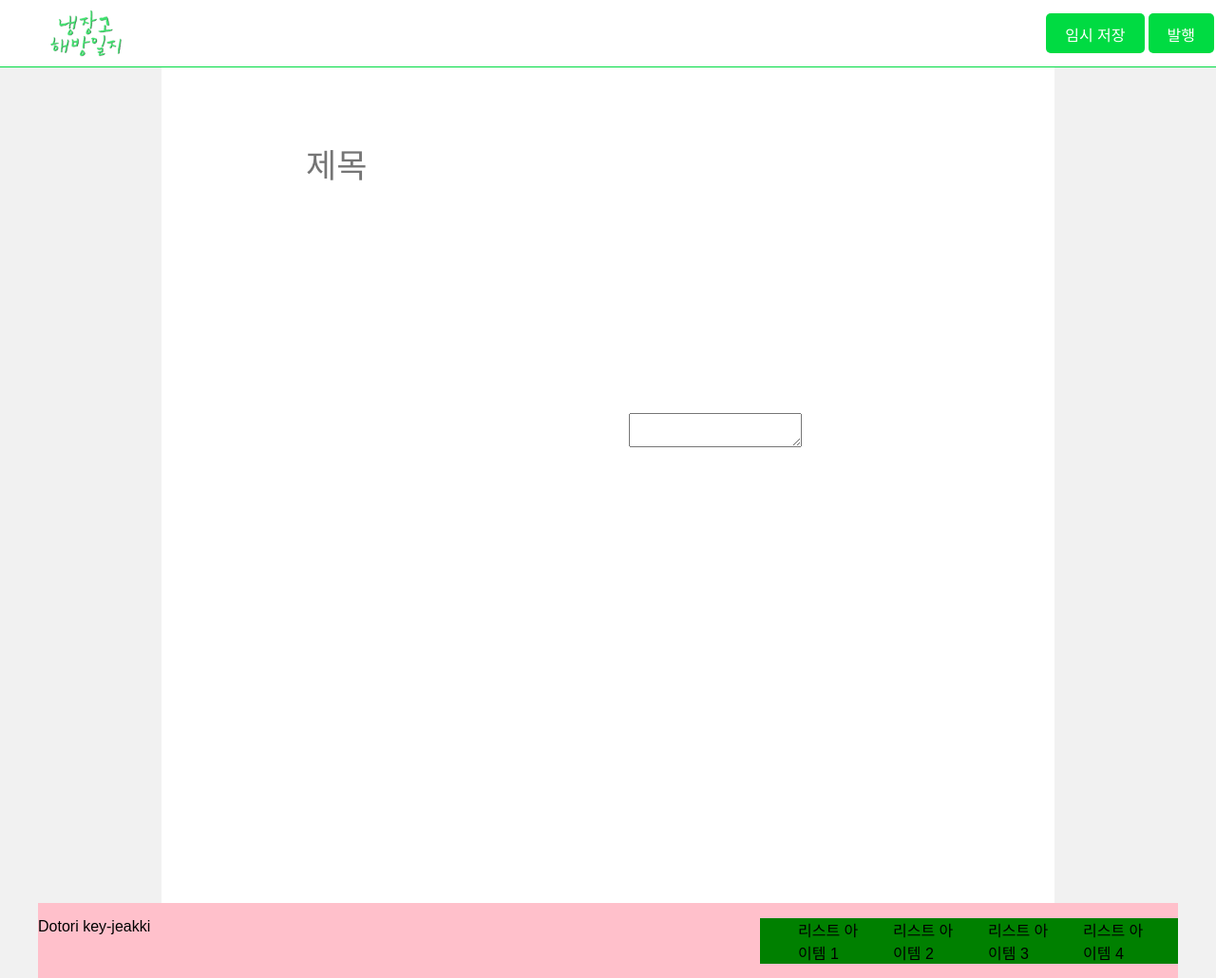
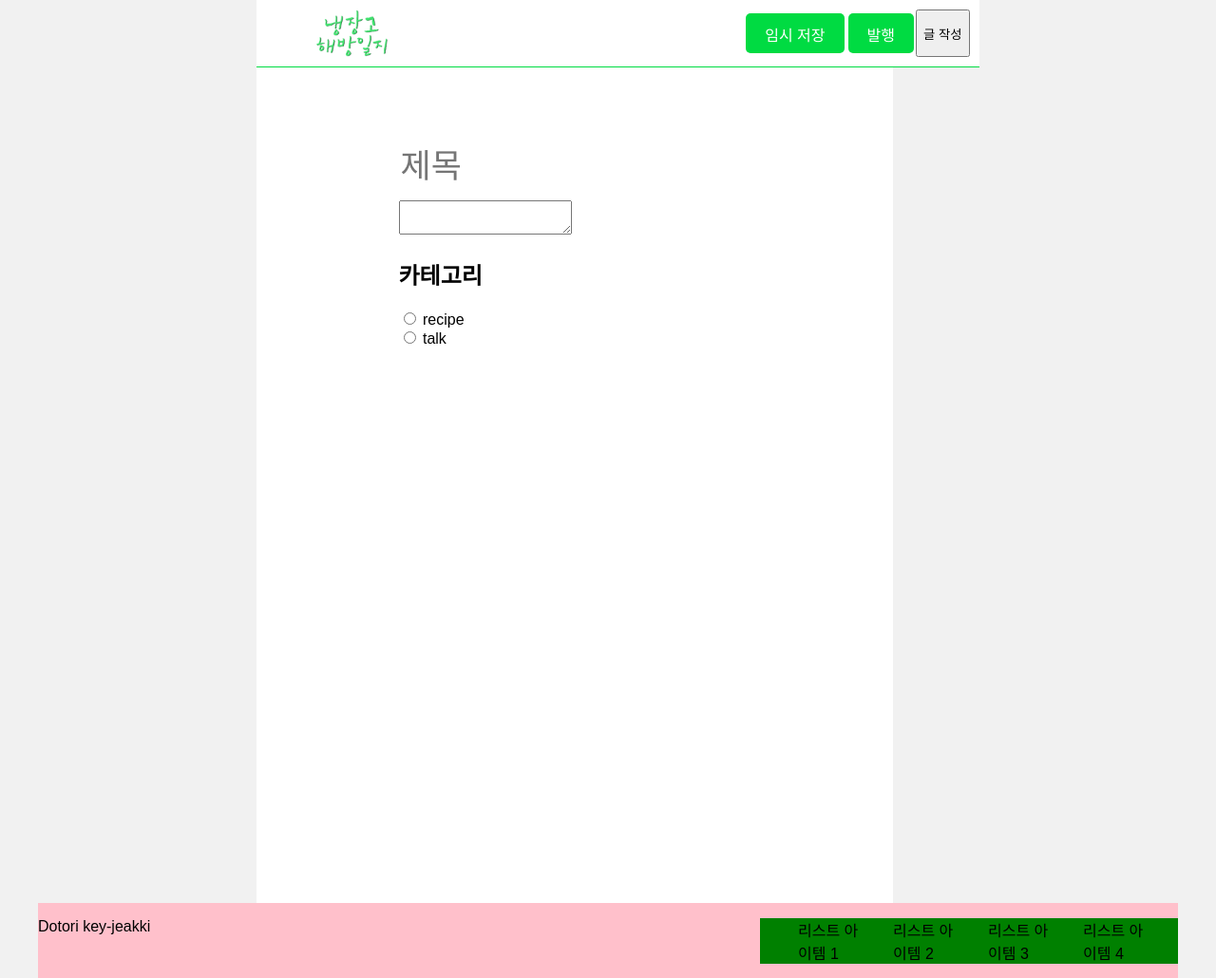
Before and after one commit to Woni1010011/KDT-Hackathon, a Django app: template P_Ndjango/contents_app/templates/write_post.html in a window 1280 px wide. Shown: the top 1030 px of the page at 95% size. Run offline with Django 4.2, Linux system fonts and the light colour scheme; the template is opened without the code that fills it, so the values that code supplies are empty, except form fields; tables that the repository leaves empty hold one stand-in row (values such as "Sample post"); form fields are guessed from the names that the template uses; some libraries are stand-ins or nearby versions.

Commit message:
[Feat] write_post
글쓰기 기능 수정

정효주

```diff
--- a/P_Ndjango/contents_app/static/css/write_post.css
+++ b/P_Ndjango/contents_app/static/css/write_post.css
@@ -43,7 +43,7 @@
     height: 60px;
 }
 
-.title_content {
+.post_title {
     width: 100%;
     font-size: 35px;
     border: none;
@@ -140,7 +140,7 @@
     border: 1px solid rgb(0, 219, 66);
 }
 
-.my-custom-form {
+.post_content {
     width: 865px;
     height: 484px;
     display: flex;
--- a/P_Ndjango/contents_app/templates/write_post.html
+++ b/P_Ndjango/contents_app/templates/write_post.html
@@ -18,6 +18,8 @@
 </head>
 
 <body> <!-- navbar 대체 고민 -->
+    <form method="post" action="{% url 'write_post' %}">
+        {% csrf_token %}
         <header class="topnav">
             <a href="{%url 'main'%}">
                 <img class="NDjango_logo" src="{% static 'img/NDjango.png' %}" alt=''>
@@ -25,20 +27,29 @@
 
             <a href="{% url 'main' %}" type="submit" class="button-style" id="save-btn">임시 저장</a>
             <a href="{% url 'main' %}" type="submit" class="publish-button" id="publish-btn">발행</a>
+            <input type="submit" name="save-button" class="save-button" value="글 작성" />
 
         </header>
         <div class="board_content">
             <div class="title">
-            <textarea class="title_content" type="text" placeholder="제목"></textarea>
+                <textarea class="post_title" type="text" id="post_title" name="post_title" placeholder="제목" value={{ write_form.post_title }}</textarea>
+            </div>
+            <div class"post_content" id="post_content" name="post_content">
+                    {{ write_form.post_content }}
+            </div>
+            <div class="box">
+                <h2>카테고리</h2>
+                <div>
+                    <input type="radio" id="recipe" name="board_no" value="1" {% if board_no == '1' %}checked{% endif %}/>
+                    <label for="recipe">recipe</label>
                 </div>
                 <div>
-            <form method="post" action="{% url 'write_post' %}" class="my-custom-form">
-                {% csrf_token %}
-                {{ write_form.content }}
-            </form>
+                <input type="radio" id="talk" name="board_no" value="2" {% if board_no == '2' %}checked{% endif %}//>
+                <label for="talk">talk</label>
                 </div>
             </div>
-
+        </div>
+    </form>
 
     {% include "footerbar.html" %}
 
```
Also changed, not shown: P_Ndjango/contents_app/forms.py (+5 -4 lines), P_Ndjango/contents_app/models.py (+4 -24 lines), P_Ndjango/contents_app/views.py (+34 -13 lines). Lines whose indentation alone changed are shown as unchanged.
